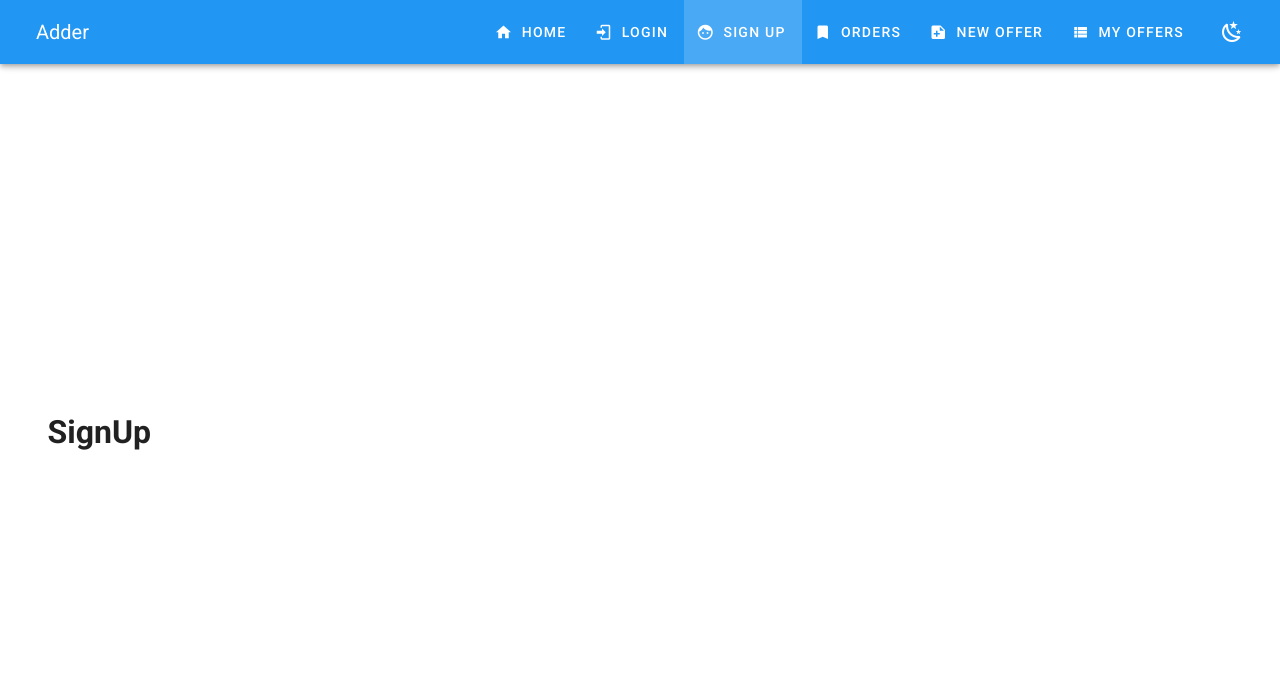
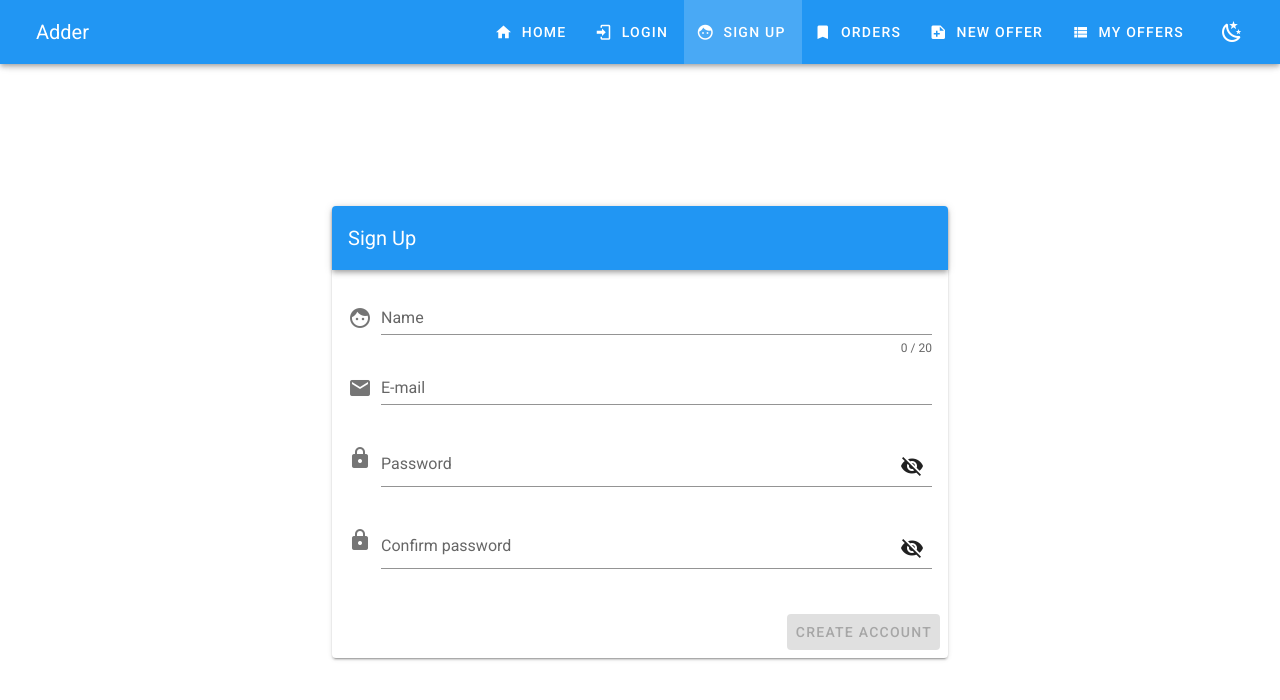
Before and after one commit to Lug-As/adder-spa, a Vue app: page /signup in a window 1280 px wide. Shown: the top 700 px of the page. Built offline with nearby package versions, Linux system fonts and the light colour scheme.

Commit message:
Make full layout in SignUp component

```diff
--- a/src/components/Auth/SignUp.vue
+++ b/src/components/Auth/SignUp.vue
@@ -1,16 +1,186 @@
 <template>
-  <v-container>
-    <v-layout row>
-      <v-flex xs12>
-        <h1>SignUp</h1>
+  <v-container fluid fill-height>
+    <v-layout align-center justify-center>
+      <v-flex xs12 sm8 md6>
+        <v-card>
+          <v-toolbar dark color="blue">
+            <v-toolbar-title>Sign Up</v-toolbar-title>
+          </v-toolbar>
+          <v-card-text>
+            <v-form @submit.prevent="submitLoginForm">
+              <v-text-field
+                label="Name"
+                v-model.trim="name"
+                :error-messages="nameErrors"
+                :counter="this.$v.name.$params.maxLength.max"
+                required
+                @blur="$v.name.$touch()"
+              >
+                <v-icon slot="prepend">mdi-face</v-icon>
+              </v-text-field>
+              <v-text-field
+                label="E-mail"
+                type="email"
+                v-model.trim="email"
+                :error-messages="emailErrors"
+                required
+                @blur="$v.email.$touch()"
+              >
+                <v-icon slot="prepend">mdi-email</v-icon>
+              </v-text-field>
+              <v-text-field
+                label="Password"
+                :type="passwordType"
+                v-model="password"
+                :error-messages="passwordErrors"
+                @blur="$v.password.$touch()"
+              >
+                <v-icon slot="prepend">mdi-lock</v-icon>
+                <v-btn slot="append"
+                       color="transparent" elevation="0"
+                       fab small
+                       @click.stop.prevent="togglePasswordVisible"
+                       tabindex="-1"
+                >
+                  <v-icon>mdi-{{ passwordIcon }}</v-icon>
+                </v-btn>
+              </v-text-field>
+              <v-text-field
+                label="Confirm password"
+                :type="c_passwordType"
+                v-model="c_password"
+                :error-messages="c_passwordErrors"
+                @blur="$v.c_password.$touch()"
+              >
+                <v-icon slot="prepend">mdi-lock</v-icon>
+                <v-btn slot="append"
+                       color="transparent" elevation="0"
+                       fab small
+                       @click.stop.prevent="toggleCPasswordVisible"
+                       tabindex="-1"
+                >
+                  <v-icon>mdi-{{ c_passwordIcon }}</v-icon>
+                </v-btn>
+              </v-text-field>
+            </v-form>
+          </v-card-text>
+          <v-card-actions>
+            <v-spacer></v-spacer>
+            <v-btn color="blue"
+                   :dark="!$v.$invalid"
+                   :disabled="$v.$invalid"
+                   @click.prevent="submitLoginForm"
+            >
+              Create account
+            </v-btn>
+          </v-card-actions>
+        </v-card>
       </v-flex>
     </v-layout>
   </v-container>
 </template>
 
 <script>
+import { required, minLength, maxLength, email, sameAs } from 'vuelidate/lib/validators'
+
 export default {
-  data: () => ({})
+  data: () => ({
+    name: '',
+    email: '',
+    password: '',
+    passwordVisible: false,
+    c_password: '',
+    c_passwordVisible: false
+  }),
+  methods: {
+    submitLoginForm () {
+      const newUser = {
+        name: this.name,
+        email: this.email,
+        password: this.password
+      }
+      console.log(newUser)
+    },
+    togglePasswordVisible () {
+      this.passwordVisible = !this.passwordVisible
+    },
+    toggleCPasswordVisible () {
+      this.c_passwordVisible = !this.c_passwordVisible
+    }
+  },
+  computed: {
+    nameErrors () {
+      const errors = []
+      if (!this.$v.name.$dirty) return errors
+      !this.$v.name.maxLength && errors.push('Must be max ' + this.$v.name.$params.maxLength.max)
+      !this.$v.name.required && errors.push('Name is required')
+      return errors
+    },
+    emailErrors () {
+      const errors = []
+      if (!this.$v.email.$dirty) return errors
+      !this.$v.email.email && errors.push('Must be valid e-mail')
+      !this.$v.email.required && errors.push('E-mail is required')
+      return errors
+    },
+    passwordErrors () {
+      const errors = []
+      if (!this.$v.password.$dirty) return errors
+      !this.$v.password.minLength && errors.push('Must be min ' + this.$v.password.$params.minLength.min + ' chars')
+      !this.$v.password.required && errors.push('Password is required')
+      return errors
+    },
+    passwordType () {
+      if (this.passwordVisible) {
+        return 'text'
+      }
+      return 'password'
+    },
+    passwordIcon () {
+      if (this.passwordVisible) {
+        return 'eye'
+      }
+      return 'eye-off'
+    },
+    c_passwordErrors () {
+      const errors = []
+      if (!this.$v.c_password.$dirty) return errors
+      !this.$v.c_password.required && errors.push('Confirm password is required')
+      this.$v.password.$invalid && errors.push('Firstly you should fill in password correctly')
+      !this.$v.c_password.sameAs && errors.push('Passwords should match')
+      return errors
+    },
+    c_passwordType () {
+      if (this.c_passwordVisible) {
+        return 'text'
+      }
+      return 'password'
+    },
+    c_passwordIcon () {
+      if (this.c_passwordVisible) {
+        return 'eye'
+      }
+      return 'eye-off'
+    }
+  },
+  validations: {
+    password: {
+      required,
+      minLength: minLength(6)
+    },
+    email: {
+      required,
+      email
+    },
+    name: {
+      required,
+      maxLength: maxLength(20)
+    },
+    c_password: {
+      required,
+      sameAs: sameAs('password')
+    }
+  }
 }
 </script>
 
```
